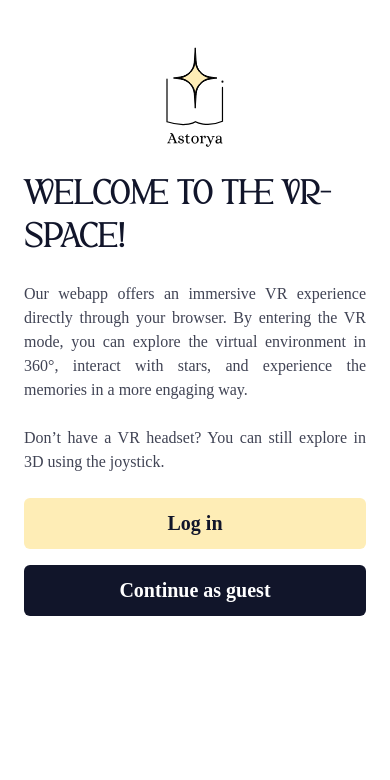
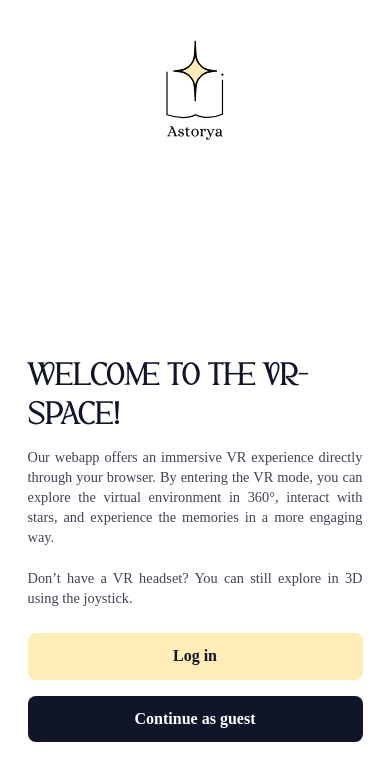
Before and after one commit to YannTGK/Astorya_webapp, a Vue app: page / in a window 390 px wide. Shown: the top 780 px of the page. Built offline with nearby package versions, Linux system fonts and the light colour scheme; a web font is replaced by a local one.

Commit message:
feat: Home.vue perfect responsief

```diff
--- a/src/views/Home.vue
+++ b/src/views/Home.vue
@@ -93,13 +93,14 @@ export default {
 }
 
 html, body {
-  max-width: 100vw;
-  overflow-x: hidden;
   margin: 0;
   padding: 0;
+  height: 100%;
+  width: 100%;
+  overflow: hidden;
 }
 
-/* BASIC RESET */
+/* RESET */
 * {
   margin: 0;
   padding: 0;
@@ -111,60 +112,66 @@ html, body {
   display: flex;
   flex-direction: column;
   width: 100%;
-  min-height: 100vh;
-  overflow-x: hidden;
+  height: 100vh;
+  overflow: hidden;
 }
 
 /* LEFT SIDE */
 .leftScrollArea {
   width: 100%;
   background: #fff;
+  flex: 1;
+  display: flex;
+  justify-content: center;
+  align-items: center;
 }
 
 .leftHolder {
   display: flex;
   flex-direction: column;
   align-items: center;
-  justify-content: flex-start;
-  padding: 32px 16px;
-  gap: 32px;
+  justify-content: space-between;
+  height: 90vh;
   width: 100%;
   max-width: 480px;
-  margin: 0 auto;
+  padding: 3vh 5vw;
 }
 
 .logo-img {
   max-width: 120px;
+  height: auto;
 }
 
 .pAndB {
   display: flex;
   flex-direction: column;
-  gap: 24px;
+  gap: 1.5vh;
   width: 100%;
-  max-width: 480px;
 }
 
 .logo {
   font-family: 'SUNROLL', serif;
-  font-size: 1.75rem;
+  font-size: clamp(1.6rem, 2.5vw, 2.2rem);
   color: #11152A;
   text-align: left;
 }
 
 .leftText {
   font-family: 'Alice', serif;
-  font-size: 1rem;
+  font-size: clamp(0.9rem, 1.1vw, 1.1rem);
   color: #11152A;
   opacity: 0.8;
   text-align: justify;
-  line-height: 1.5;
+  line-height: 1.4;
+  max-height: 30vh;
+  overflow: hidden;
+  margin-bottom: 12px;
 }
 
 .buttons {
   display: flex;
   flex-direction: column;
-  gap: 16px;
+  gap: 1rem;
   width: 100%;
 }
 
@@ -172,13 +179,14 @@ html, body {
 .guestBtn {
   display: block;
   width: 100%;
-  padding: 14px 0;
-  border-radius: 6px;
+  padding: 0.9rem 0;
+  border-radius: 8px;
   text-decoration: none;
   font-family: 'Alice', serif;
   font-weight: bold;
   text-align: center;
-  font-size: 1.25rem;
+  font-size: clamp(1rem, 1.5vw, 1.2rem);
+  transition: background-color 0.3s ease, color 0.3s ease;
 }
 
 .loginBtn {
@@ -191,6 +199,12 @@ html, body {
   color: #ffffff;
 }
 
+.loginBtn:hover,
+.guestBtn:hover {
+  opacity: 0.9;
+  cursor: pointer;
+}
+
 .starTitle {
   display: none;
 }
@@ -198,15 +212,7 @@ html, body {
 /* TABLET */
 @media only screen and (min-width: 778px) {
   .leftHolder {
-    padding: 48px 64px;
-  }
-
-  .logo {
-    font-size: 2.5rem;
-  }
-
-  .leftText {
-    font-size: 1.125rem;
+    max-width: 600px;
   }
 }
 
@@ -214,26 +220,11 @@ html, body {
 @media only screen and (min-width: 1024px) {
   .screen {
     flex-direction: row;
-    height: 100vh;
-    overflow: hidden;
   }
 
   .leftScrollArea {
     width: 50%;
     height: 100vh;
-    overflow-y: auto;
-    overflow-x: hidden;
-    display: flex;
-    justify-content: center;
-  }
-
-  .leftHolder {
-    justify-content: center;
-    align-items: center;
-    height: auto;
-    max-width: 480px;
-    margin: auto;
-    padding: 64px 40px;
   }
 
   .rightSection {
@@ -260,7 +251,7 @@ html, body {
     display: block;
     position: relative;
     font-family: 'SUNROLL', serif;
-    font-size: 2rem;
+    font-size: clamp(2.2rem, 2vw, 2.9rem);
     color: #ffffff;
     text-align: left;
     z-index: 1;
@@ -269,33 +260,4 @@ html, body {
     white-space: pre-line;
   }
 }
-
-/* MOBILE/TABLET FIXES */
-@media only screen and (max-width: 1023px) {
-  .screen {
-    display: flex;
-    flex-direction: column;
-    width: 100%;
-    min-height: 100vh;
-    overflow-x: hidden;
-    overflow-y: auto;
-  }
-
-  .leftScrollArea {
-    width: 100%;
-    background: #fff;
-  }
-
-  .leftHolder {
-    display: flex;
-    flex-direction: column;
-    align-items: center;
-    justify-content: flex-start;
-    width: 100%;
-    max-width: 480px;
-    margin: 0 auto;
-    padding: 32px 16px;
-    gap: 24px;
-  }
-}
 </style>
```
